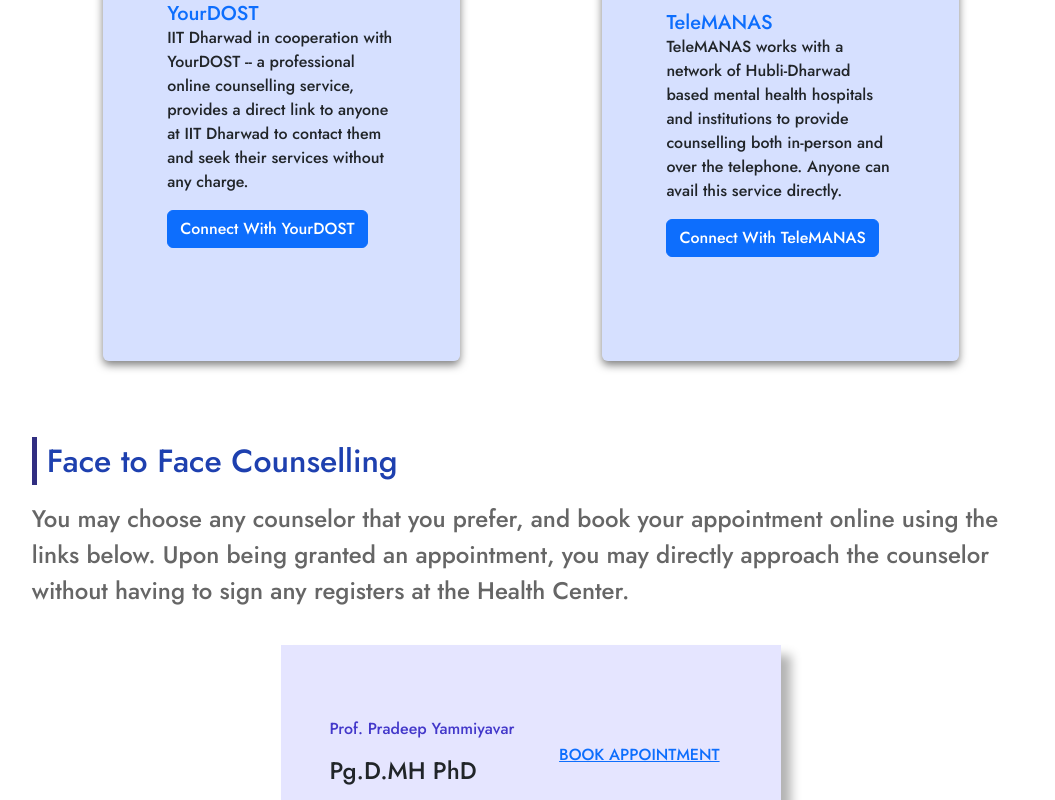
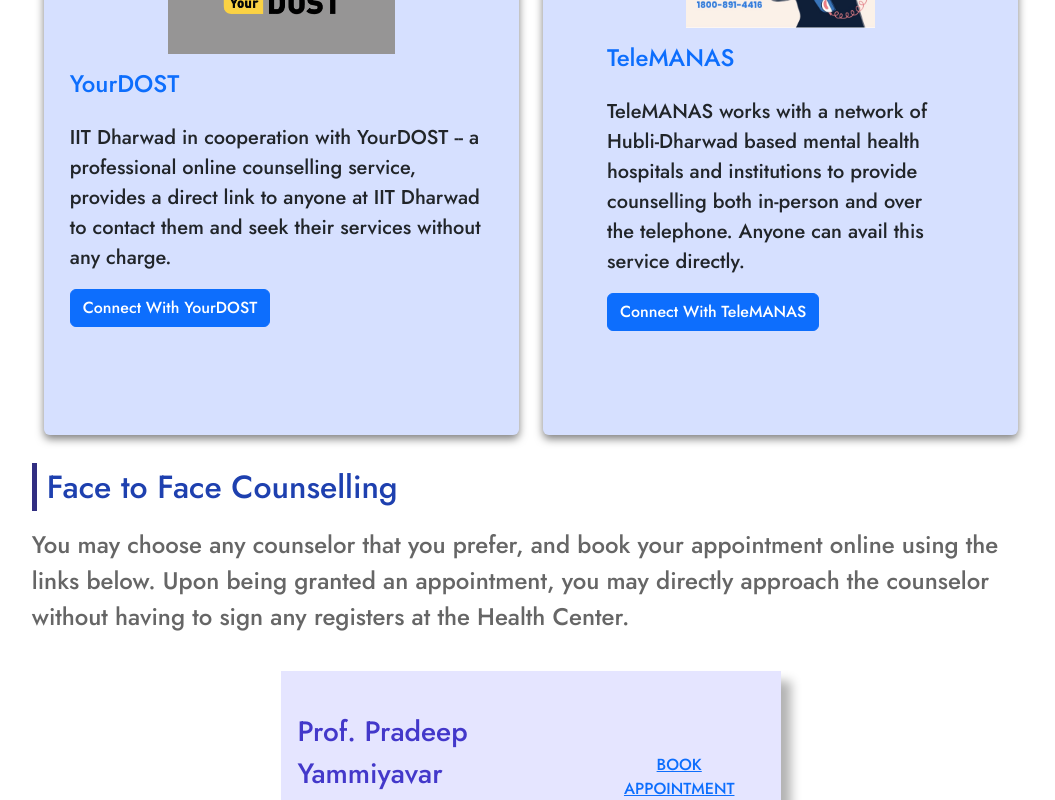
Before and after one commit to pratyush1602/SW-Website-updated, a React (Create React App) app: page /counselling in a window 1280 px wide. Shown: the part 720-1520 px from the top of the page, without its empty margins (109-1164 px from the left). Built offline with nearby package versions, Linux system fonts and the light colour scheme.

Commit message:
Changing bit of cards

```diff
--- a/src/components/Cards/BootstrapCard.js
+++ b/src/components/Cards/BootstrapCard.js
@@ -4,7 +4,7 @@
 
 const BootstrapCard = ({ image, name, title, link, email }) => {
   return (
-    <div className="card text-center" style={{ width: '18rem' }}>
+    <div className="card text-center" style={{ width: '15vw' }}>
       <div className="card-body">
         <a href={link} style={{ textDecoration: 'none', color: 'inherit' }}>
           <img src={image} alt={name} className="rounded-circle card-img-top" />
--- a/src/pages/Wellness/Counselling/Counselling.js
+++ b/src/pages/Wellness/Counselling/Counselling.js
@@ -37,19 +37,20 @@
                 </p>
             </div>
 
-            <div className="container mt-5">
-                <div className="row mb-5 h-75">
+            <div className="container mb-5">
+                <div className="row">
                     {/* YourDOST Card */}
                     <div className="col-md-6">
-                        <div className="card p-5 w-75 h-100">
+                        <div className="card pt-5 w-100 h-100">
                             <img src={yd} alt="YourDOST" className="card-img-top w-50 h-auto" />
                             <div className="card-body">
-                                <h5 className="card-title">
+                                <h5 className="card-title fs-4">
                                     <a href="https://www.iitdh.ac.in/sites/default/files/2023-10/YourDOST_steps_2023_07_19.pdf" className="text-decoration-none">
                                         YourDOST
                                     </a>
                                 </h5>
-                                <p className="card-text">
+                                <br/>
+                                <p className="card-text fs-5">
                                     IIT Dharwad in cooperation with YourDOST -- a professional online counselling service, provides a direct link to anyone at IIT Dharwad to contact them and seek their services without any charge.
                                 </p>
                                 <a href="https://www.iitdh.ac.in/sites/default/files/2023-10/YourDOST_steps_2023_07_19.pdf" className="btn btn-primary">Connect With YourDOST</a>
@@ -59,15 +60,16 @@
 
                     {/* TeleMANAS Card */}
                     <div className="col-md-6">
-                        <div className="card p-5 w-75 h-100">
+                        <div className="card p-5 w-100 h-100">
                             <img src={te} alt="TeleMANAS" className="card-img-top w-50 h-auto" />
                             <div className="card-body">
-                                <h5 className="card-title">
+                                <h5 className="card-title fs-4">
                                     <a href="https://telemanas.mohfw.gov.in/home" className="text-decoration-none">
                                         TeleMANAS
                                     </a>
                                 </h5>
-                                <p className="card-text">
+                                <br/>
+                                <p className="card-text fs-5">
                                     TeleMANAS works with a network of Hubli-Dharwad based mental health hospitals and institutions to provide counselling both in-person and over the telephone.
                                     Anyone can avail this service directly.
                                 </p>
@@ -91,7 +93,7 @@
             </div>
 
             <div className='d-flex flex-column align-items-center'>
-                <div className='custom-important-container p-5 w-50' style={{ borderBottom: "5px solid #86198f" }}>
+                <div className='custom-important-container p-3 w-50' style={{ borderBottom: "5px solid #86198f" }}>
                     <div className="mt-4">
                         {[
                             {
@@ -106,9 +108,9 @@
                             }
                         ].map((counselor, index) => (
                             <div className="d-flex justify-content-between align-items-center mb-3" key={index}>
-                                <div className="g-s">
+                                <div className="g-s fs-3">
                                     <p className="font-weight-bold" style={{ color: "#4338ca" }}>{counselor.name}</p>
-                                    <h4>{counselor.qualification}</h4>
+                                    <h4 className='fs-5'>{counselor.qualification}</h4>
                                 </div>
                                 <div className="appt">
                                     <a href={counselor.appointmentLink} className="btn btn-link">BOOK APPOINTMENT</a>
```
